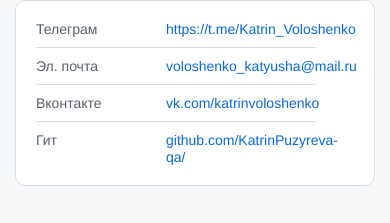
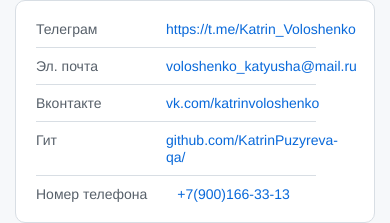
Before and after one commit to KatrinPuzyreva-qa/KatrinPuzyreva-qa.github.io, a plain HTML site: page index.html in a window 390 px wide. Shown: the part 581-804 px from the top of the page. Drawn offline with Linux system fonts and the light colour scheme.

Commit message:
add phone number and hobby

```diff
--- a/index.html
+++ b/index.html
@@ -53,6 +53,10 @@
             <p class="links__title">Гит</p>
             <a class="linsk__link" href="http://github.com/KatrinPuzyreva-qa/">github.com/KatrinPuzyreva-qa/</a>
             </li>
+          <li class="links__link">
+            <p class="links__title">Номер телефона</p>
+            <a class="linsk__link" href="+7(900)166-33-13">+7(900)166-33-13</a>
+            </li>
         </ul>
       </section>
       <section class="links">
```
